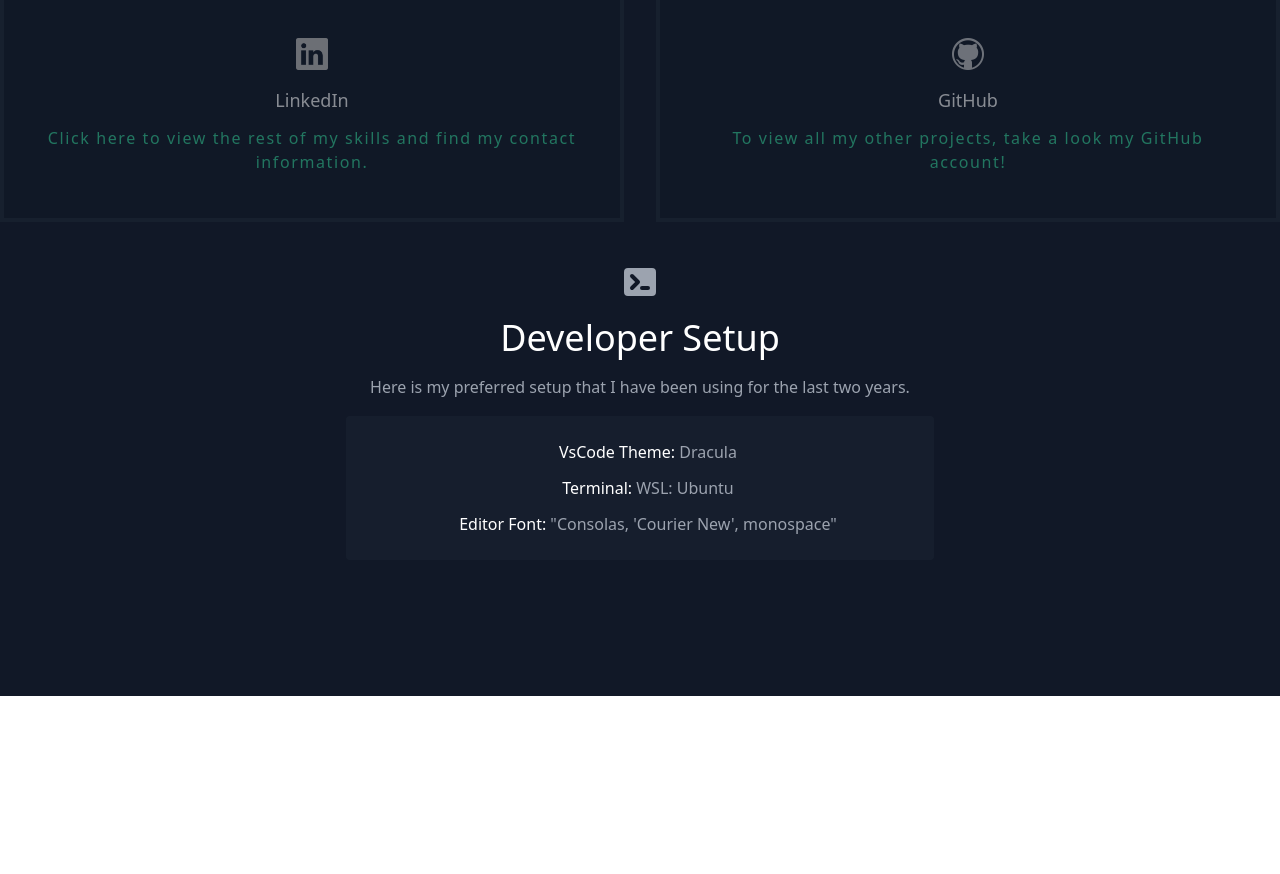
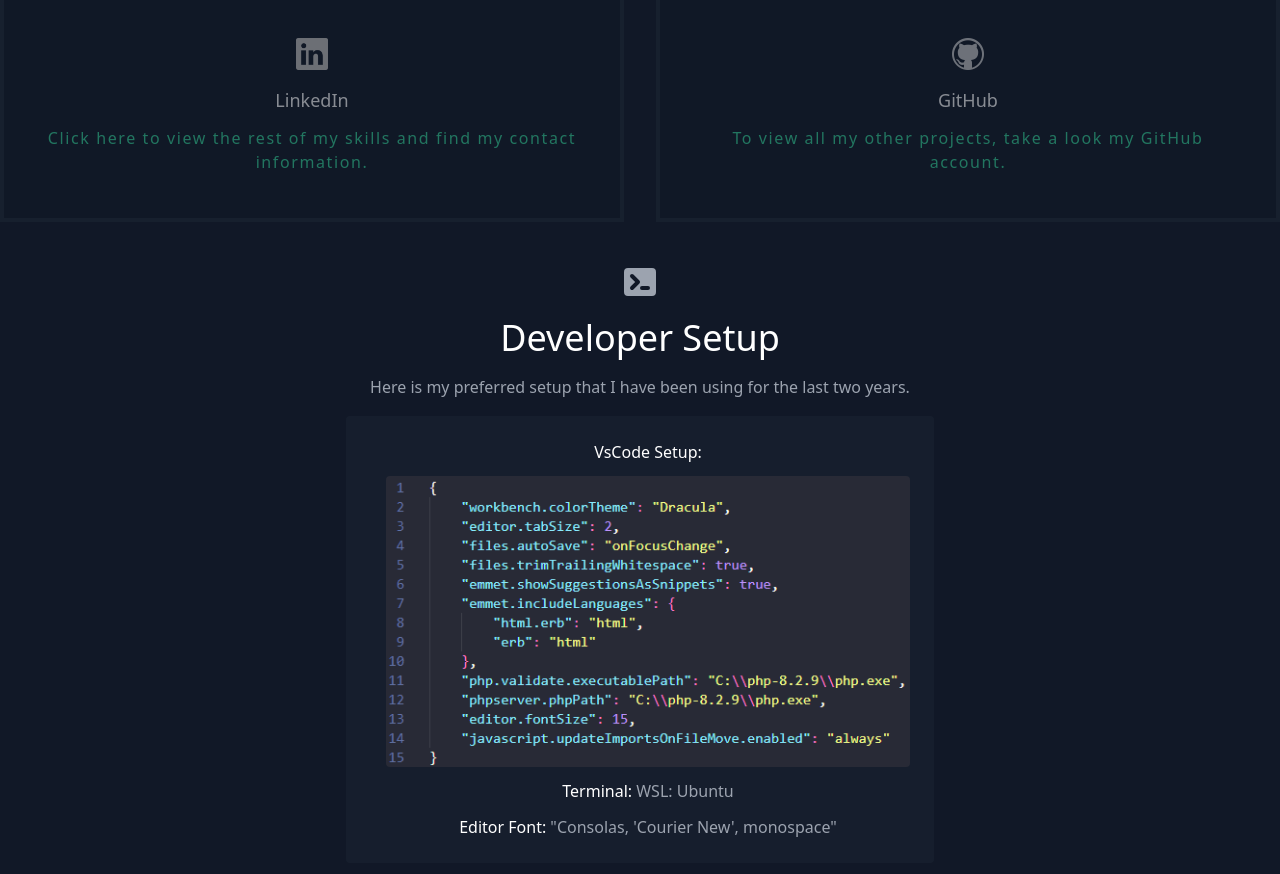
Before and after one commit to carlyyburton/burton_carly_final_site, a React (Create React App) app: page / in a window 1280 px wide. Shown: the part 2480-3354 px from the top of the page. Before the commit the page ends 3176 px from the top, so only its background shows below. Built offline with nearby package versions, Linux system fonts and the light colour scheme.

Commit message:
Added an image of my VsCode settings.json for developer setup section

```diff
--- a/src/components/Setup.js
+++ b/src/components/Setup.js
@@ -21,8 +21,12 @@ export default function Setup() {
                   <div className="inline-flex items-center">
                     <span className="flex-grow flex flex-col pl-4 space-y-3">
                     <p className="font-medium">
-                        <span className="title-font font-medium text-white">VsCode Theme: </span>{setup.vscode}
+                        <span className="title-font font-medium text-white">VsCode Setup: </span>
                     </p>
+                    <img
+                    alt="vscode settings"
+                    src={setup.vscode}
+                    className=" inline-block mb-4 rounded"/>
                     <p className="font-medium">
                         <span className="title-font font-medium text-white">Terminal: </span>{setup.terminal}
                     </p>
--- a/src/data.js
+++ b/src/data.js
@@ -61,14 +61,14 @@ export const resources = [
   {
     title: "GitHub",
     icon: "./github.png",
-    summary: "To view all my other projects, take a look my GitHub account!",
+    summary: "To view all my other projects, take a look my GitHub account.",
     link: "https://github.com/carlyyburton",
   },
 ];
 
 export const setup = [
   {
-    vscode: "Dracula",
+    vscode: "vscode_setup.png",
     terminal: "WSL: Ubuntu",
     editor_font: "\"Consolas, 'Courier New', monospace\"",
   },
```
Also changed, not shown: public/vscode_setup.png (added).
